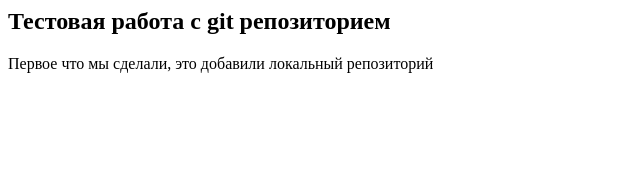
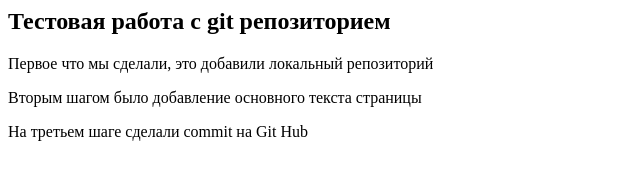
Before and after one commit to dskdemon/html, a plain HTML site: page index.html in a window 1280 px wide. Shown: the whole page, without its empty margins (0-640 px from the left). Drawn offline with Linux system fonts and the light colour scheme.

Commit message:
Добавили основной текст страницы

```diff
--- a/index.html
+++ b/index.html
@@ -1,4 +1,6 @@
 <div>
 	<h2>Тестовая работа с git репозиторием</h2>
 	<p>Первое что мы сделали, это добавили локальный репозиторий</p>
+	<p>Вторым шагом было добавление основного текста страницы</p>
+	<p>На третьем шаге сделали commit на Git Hub</p>
 </div>
```
